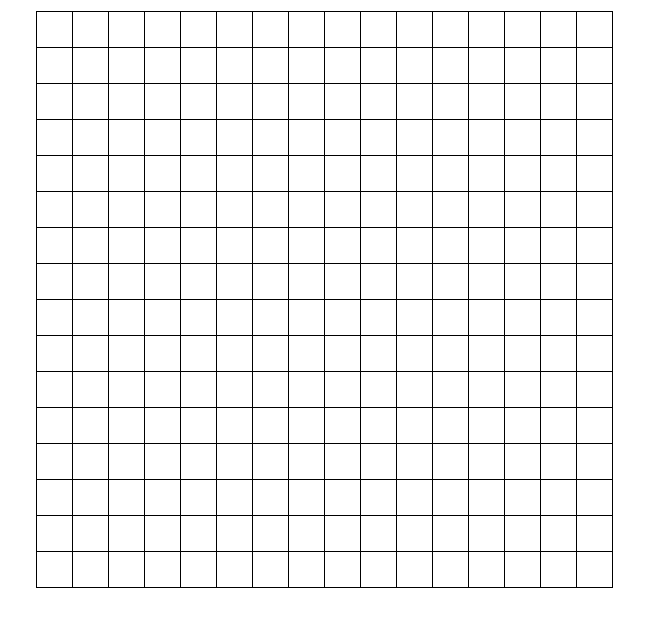
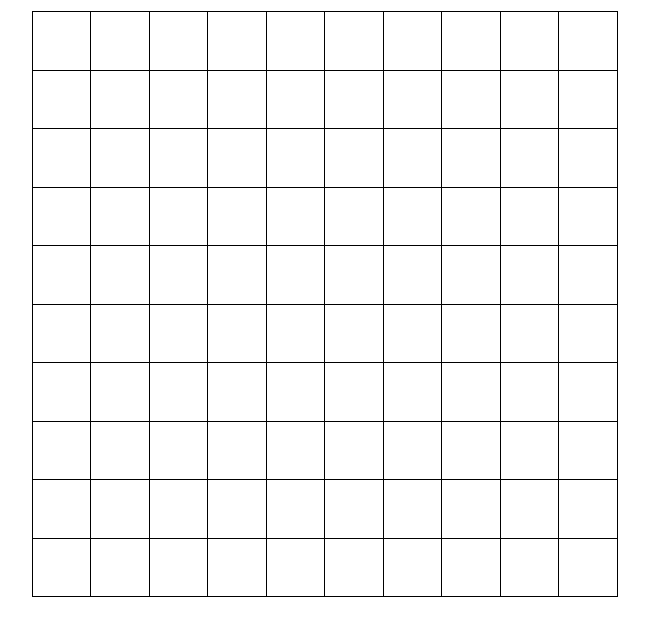
Before and after one commit to devin-sachs/Etch-a-Sketch, a plain HTML site: page index.html in a window 1280 px wide. Shown: the part 74-710 px from the top of the page, without its empty margins (315-964 px from the left). Drawn offline with Linux system fonts and the light colour scheme.

Commit message:
Comment out hard coded styling in CSS Add logic in JS to change createDivs function that modifies the CSS styling properly for the number of squares input.

```diff
--- a/script.js
+++ b/script.js
@@ -8,8 +8,27 @@ function createDivs(squareCount){
             const divContainer = document.querySelector('.grid-container');
               const gridPoint = document.createElement("div");
               gridPoint.setAttribute('class','grid-point')
+              let gridPercent = 100/squareCount;
+              console.log('grid percent ' + gridPercent);
+
+
+              //gridPoint.style.width = `calc(${gridPercent} - 2px)`;
+
+              gridPoint.style.width = `calc(${gridPercent}% - 2px)`
+
+              //let gridCSS = document.querySelector('.grid-point');
+              //console.log(gridCSS);
+            //document.querySelector('.grid-point').style.width = `calc(${gridPercent} - 2px)`;
+            //if (gridCSS !== null) {
+              //  console.log(gridCSS);
+                //gridCSS.setAttribute('width', `35px`);
+                //gridCSS.style.width = `calc(${gridPercent} - 2px)`;
+
+
+            //}
+
               divContainer.appendChild(gridPoint);
-              gridPoint.textContent = ` `
+              //gridPoint.textContent = ` `
            }
           }
     }
@@ -65,6 +84,7 @@ function newGrid(){
         let squareCount = Number(window.prompt(`Enter the Number of squares per side you'd like`, ""))
         removeGrid()
         createDivs(squareCount);
+        gridHighlight();
 
         // need to adjust CSS to accomodate new grid and confirm removing the grid works
     //Need to do some math to adjust square size to fit pixels of container and set max input possible to 100 or less
@@ -78,9 +98,13 @@ function newGrid(){
 
 }
 
+// //width: calc(25% - 2px); need to have 100/(number of squares) - 2px for width inside original createDivs function
+// height: calc(25% auto);
+// aspect-ratio: 1 / 1;
 
 
 
-createDivs(16);
+
+createDivs(10);
 gridHighlight();
 newGrid();
--- a/styles.css
+++ b/styles.css
@@ -26,8 +26,8 @@
     outline: 1px solid;
     margin-bottom: 1px;
     margin-right: 1px;
-    width: 35px;
-    height: 35px;
+    /* width: 35px;
+    height: 35px; */
     aspect-ratio: 1 / 1;
 
 }
```
